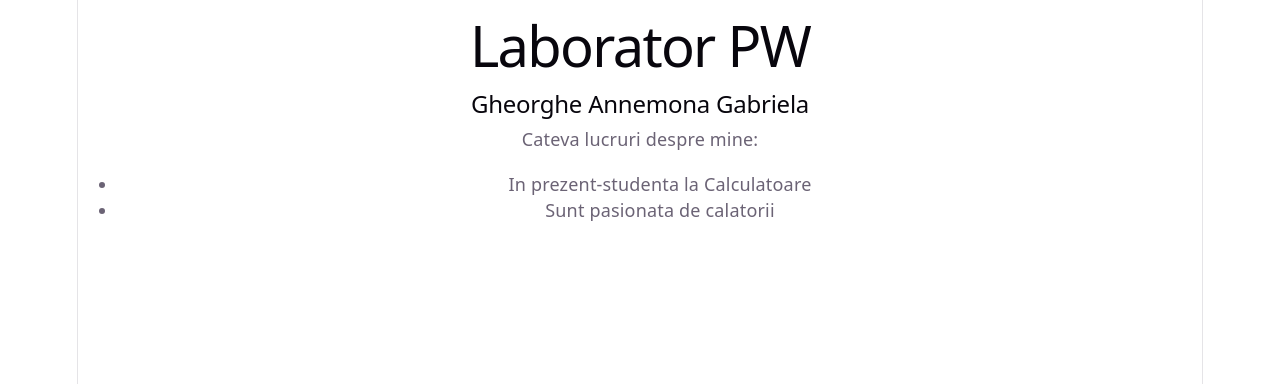
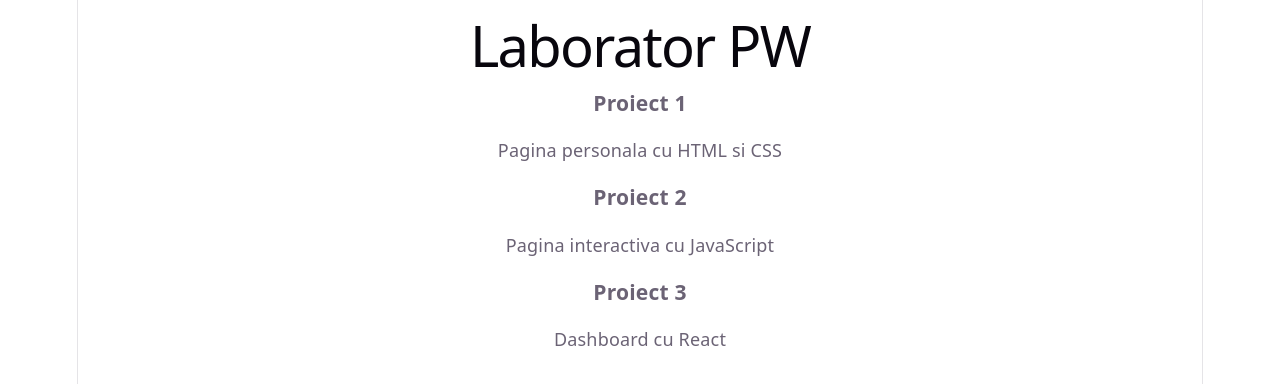
Before and after one commit to Annemona160/Lab-PW, a React (Vite) app: page / in a window 1280 px wide. Shown: the top 384 px of the page. Built offline with nearby package versions, Linux system fonts and the light colour scheme.

Commit message:
Ex3: Transmitere date cu props

```diff
--- a/src/App.jsx
+++ b/src/App.jsx
@@ -3,6 +3,9 @@
  return (
  <div>
  <h1>Laborator PW</h1>
+ <Card title="Proiect 1" description="Pagina personala cu HTML si CSS" />
+ <Card title="Proiect 2" description="Pagina interactiva cu JavaScript" />
+ <Card title="Proiect 3" description="Dashboard cu React" />
  <Card />
  </div>
  );
--- a/src/Card.jsx
+++ b/src/Card.jsx
@@ -1,12 +1,8 @@
-function Card() {
+function Card(props) {
   return (
     <div>
-      <h2>Gheorghe Annemona Gabriela</h2>
-      <p>Cateva lucruri despre mine:</p>
-          <ul>
-             <li>In prezent-studenta la Calculatoare</li>
-             <li>Sunt pasionata de calatorii</li>
-         </ul>
+         <h3>{props.title}</h3>
+         <p>{props.description}</p>
     </div>
   );
 }
```
